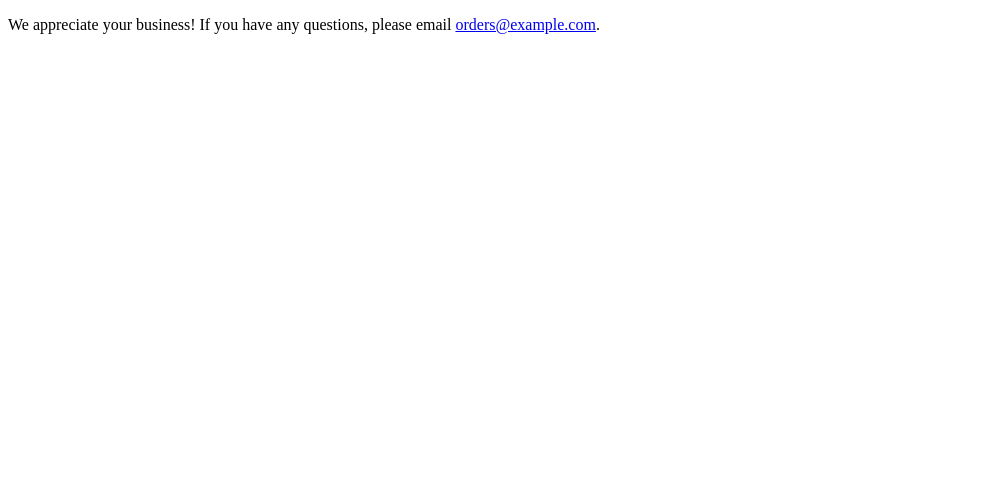
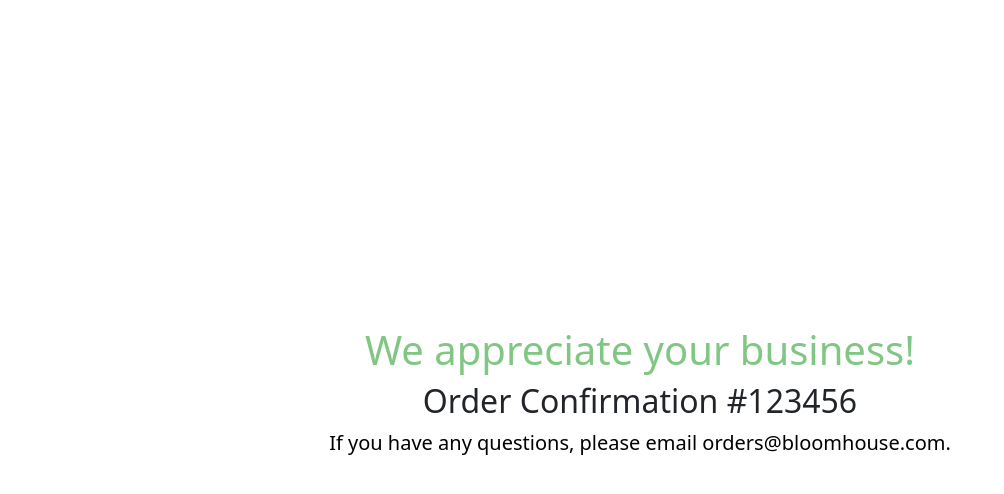
Before and after one commit to abrielleperry/gardening-shop, a plain HTML site: page templates/success.html in a window 1280 px wide. Shown: the whole page, without its empty margins (0-1004 px from the left). Drawn offline with nearby package versions, Linux system fonts and the light colour scheme.

Commit message:
success page

```diff
--- a/static/css/styles.css
+++ b/static/css/styles.css
@@ -730,3 +730,35 @@ footer {
   color: #fff;
   border-color: none;
 }
+
+/* SUCCESS */
+
+.success {
+  display: flex;
+  flex-direction: column;
+  align-items: center;
+  justify-content: center;
+}
+
+.success h1 {
+  color: #81c784;
+}
+
+.success p {
+  color: black;
+  font-size: 20px;
+}
+
+.success a {
+  font-style: none !important;
+  text-decoration: none !important;
+  color: black !important;
+}
+
+.success-container {
+  display: flex;
+  flex-direction: column;
+  align-items: center;
+  justify-content: center;
+  height: 100vh;
+}
--- a/templates/success.html
+++ b/templates/success.html
@@ -1,15 +1,44 @@
 <!DOCTYPE html>
-<html>
+<html lang="en">
   <head>
+    <meta charset="UTF-8" />
+    <meta name="viewport" content="width=device-width, initial-scale=1.0" />
+    <meta
+      name="description"
+      content="BloomHouse offers a wide variety of fresh, healthy plants delivered directly to your doorstep. Discover the perfect plants for your garden, sourced from trusted nurseries and selected for quality."
+    />
+    <meta
+      name="keywords"
+      content="plants, gardening, buy plants online, garden, home plants, nursery, plant care"
+    />
+    <meta name="author" content="BloomHouse" />
+
     <title>Thanks for your order!</title>
-  <link rel="stylesheet" href="/static/css/style.css">
+
+    <link rel="stylesheet" href="/static/css/styles.css" />
+    <!-- FONTAWESOME -->
+    <link
+      rel="stylesheet"
+      href="https://cdnjs.cloudflare.com/ajax/libs/font-awesome/6.0.0-beta3/css/all.min.css"
+    />
+    <!-- BOOTSTRAP -->
+    <link
+      href="https://cdn.jsdelivr.net/npm/bootstrap@5.3.3/dist/css/bootstrap.min.css"
+      rel="stylesheet"
+      integrity="sha384-QWTKZyjpPEjISv5WaRU9OFeRpok6YctnYmDr5pNlyT2bRjXh0JMhjY6hW+ALEwIH"
+      crossorigin="anonymous"
+    />
   </head>
   <body>
-  <section>
+    <section class="success">
+      <div class="success-container container-fluid">
+        <h1>We appreciate your business!</h1>
+        <h2>Order Confirmation #123456</h2>
         <p>
-      We appreciate your business! If you have any questions, please email
-      <a href="mailto:orders@example.com">orders@example.com</a>.
+          If you have any questions, please email
+          <a href="mailto:orders@example.com">orders@bloomhouse.com</a>.
         </p>
+      </div>
     </section>
   </body>
 </html>
```
Lines whose indentation alone changed are shown as unchanged.
